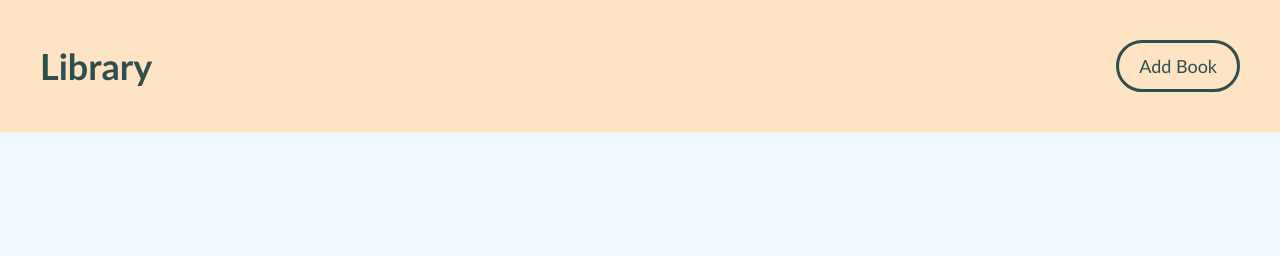
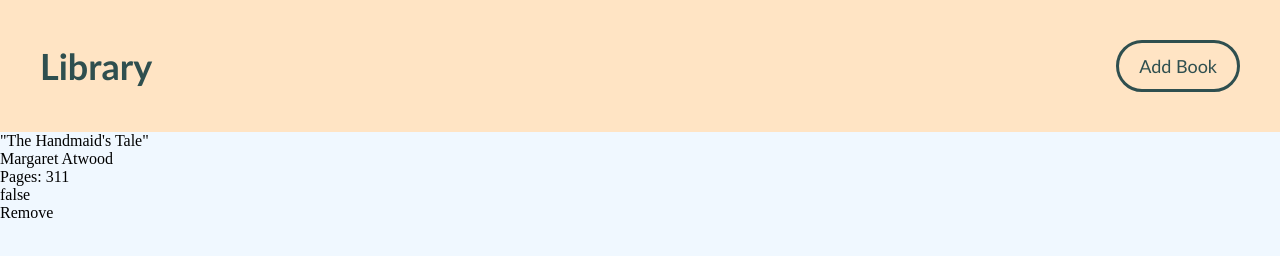
Before and after one commit to pouyannc/library_app, a website: page index.html in a window 1280 px wide. Drawn offline with Linux system fonts and the light colour scheme.

Commit message:
Dynamic book panels html

```diff
--- a/index.html
+++ b/index.html
@@ -5,7 +5,8 @@
     <meta http-equiv="X-UA-Compatible" content="IE=edge">
     <link type="text/css" rel="stylesheet" href="style.css">
     <meta name="viewport" content="width=device-width, initial-scale=1.0">
-    <title>My Library</title>
+    <script src="script.js" defer></script>
+    <title>Library App</title>
   </head>
 
   <body>
@@ -18,8 +19,6 @@
       </div>
     </div>
 
-    <div class="collection">
-
-    </div>
+    <div class="collection"></div>
   </body>
 </html>
--- a/script.js
+++ b/script.js
@@ -1,14 +1,49 @@
-let myLibrary = [handmaidsTale];
+const myLibrary = [];
 
 function Book(title, author, page, read) {
-  this.title = title
-  this.author = author
-  this.page = page
-  this.read = read
+  this.title = title;
+  this.author = author;
+  this.page = page;
+  this.read = read;
 }
 
 function addBookToLibrary() {
-
+  myLibrary.push(new Book('"The Handmaid\'s Tale"', 'Margaret Atwood', `Pages: ${311}`, false));
 }
 
-let handmaidsTale = new Book("The Handmaid's Tale", "Margaret Atwood", 311, false)
+const libDisplay = document.querySelector('.collection');
+const addButton = document.querySelector('.add-button');
+
+addBookToLibrary();
+
+myLibrary.forEach((book, i) => {
+  const bookPanel = libDisplay
+    .appendChild(
+      Object.assign(
+        document.createElement('div'),
+        { className: 'book-panel' },
+      ),
+    );
+
+  Object.values(book).forEach((prop) => {
+    bookPanel.appendChild(
+      Object.assign(
+        document.createElement('div'),
+        {
+          className: 'book-info',
+          innerHTML: prop,
+        },
+      ),
+    );
+  });
+
+  bookPanel.appendChild(
+    Object.assign(
+      document.createElement('div'),
+      {
+        className: 'remove-button',
+        innerHTML: 'Remove',
+      },
+    ),
+  );
+});
```
Also changed, not shown: package.json (added, +25 -0 lines), .eslintrc.json (added), 1 other file.
